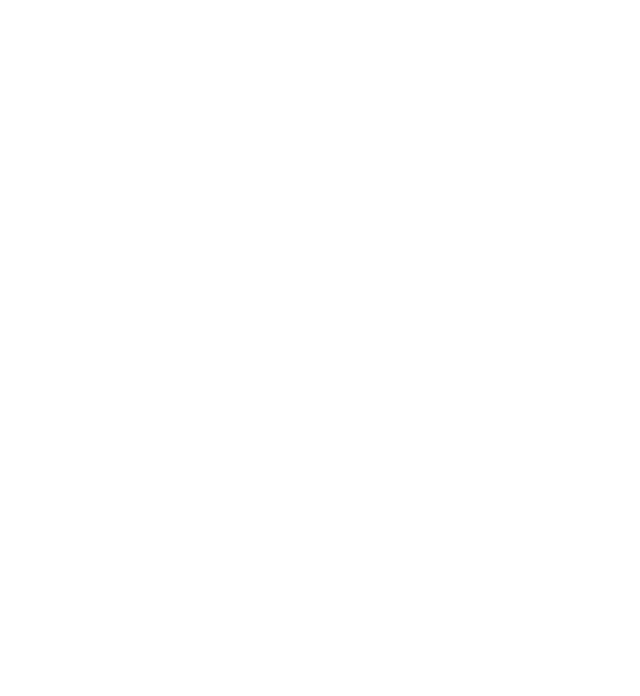
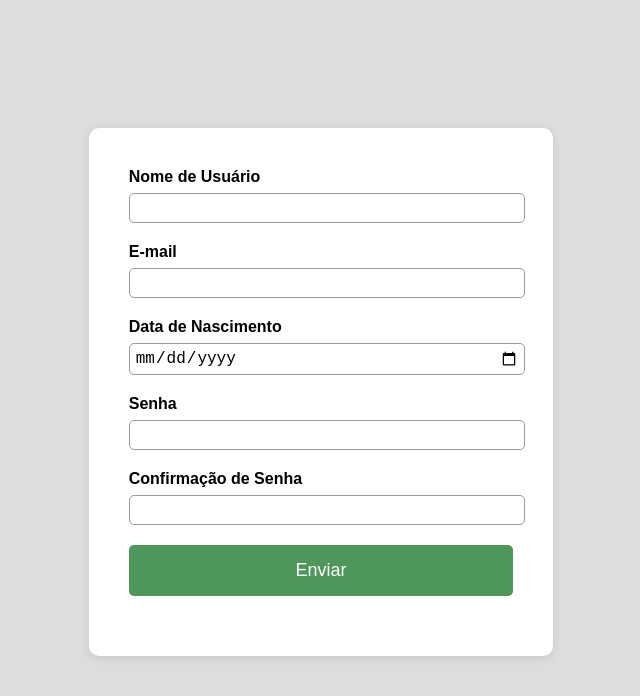
Before and after one commit to MatheusOliveirap/htmlexer, a plain HTML site: page ex2/index.html in a window 1280 px wide. Shown: the whole page, without its empty margins (359-999 px from the left). Drawn offline with Linux system fonts and the light colour scheme.

Commit message:
Identificação da atualização

```diff
--- a/ex2/index.html
+++ b/ex2/index.html
@@ -0,0 +1,35 @@
+<!DOCTYPE html>
+<html lang="pt-BR">
+<head>
+    <meta charset="UTF-8">
+    <meta name="viewport" content="width=device-width, initial-scale=1.0">
+    <title>Formulário de Cadastro</title>
+    <link rel="stylesheet" href="sytle.css">
+</head>
+<body>
+    <div class="container">
+
+        <form id="cadastroForm">
+            <label for="username">Nome de Usuário</label>
+            <input type="text" id="username" name="username" required alt="Entrada de Usuário">
+
+            <label for="email">E-mail</label>
+            <input type="email" id="email" name="email" required alt="Entrada de email">
+
+            <label for="dob">Data de Nascimento</label>
+            <input type="date" id="dob" name="dob" required alt="Entrada de Nascimento">
+
+            <label for="password">Senha</label>
+            <input type="password" id="password" name="password" required alt="Entrada de Senha">
+
+            <label for="confirmPassword">Confirmação de Senha</label>
+            <input type="password" id="confirmPassword" name="confirmPassword" required alt="Entrada De Confirmação">
+
+            <input type="submit" value="Enviar">
+
+        </form>
+        <p id="errorMessage" class="error-message"></p>
+    </div>
+    <script src="main.js"></script>
+</body>
+</html>
--- a/ex2/main.js
+++ b/ex2/main.js
@@ -0,0 +1,12 @@
+document.getElementById('cadastroForm').addEventListener('submit', function (event) {
+    const password = document.getElementById('password').value;
+    const confirmPassword = document.getElementById('confirmPassword').value;
+    const errorMessage = document.getElementById('errorMessage');
+
+    if (password !== confirmPassword) {
+        errorMessage.textContent = 'As senhas não coincidem!';
+        event.preventDefault();  // Impede o envio do formulário
+    } else {
+        errorMessage.textContent = '';  // Limpa a mensagem de erro
+    }
+});
--- /dev/null
+++ b/ex2/sytle.css
@@ -0,0 +1,43 @@
+body {
+    font-family: Arial, sans-serif;
+    margin: 0;
+    padding: 0;
+    display: flex;
+    justify-content: center;
+    align-items: center;
+    height: 100vh;
+    background-color: #9b9b9b55;
+}
+form {
+    background-color: #ffffff;
+    padding: 40px;
+    border-radius: 10px;
+    box-shadow: 0 2px 10px rgba(0, 0, 0, 0.1);
+    width: 100%;
+    max-width: 500px;
+}
+label {
+    display: block;
+    font-weight: bold;
+    margin-bottom: 7px;
+}
+input, textarea {
+    width: 100%;
+    padding: 5px;
+    margin-bottom: 20px;
+    border: 1px solid #9b9b9b;
+    border-radius: 5px;
+    font-size: 16px;
+}
+input[type="submit"] {
+    background-color: #4e965a;
+    color: white;
+    border: none;
+    cursor: pointer;
+    padding: 15px;
+    font-size: 18px;
+    border-radius: 5px;
+}
+input[type="submit"]:hover {
+    background-color: #32703c;
+}
```
Also changed, not shown: ex1/index.html (+6 -4 lines), ex1/main.js (deleted), ex2/style.css (deleted), ex3/index.html (deleted), ex3/main.js (deleted), ex3/style.css (deleted).
